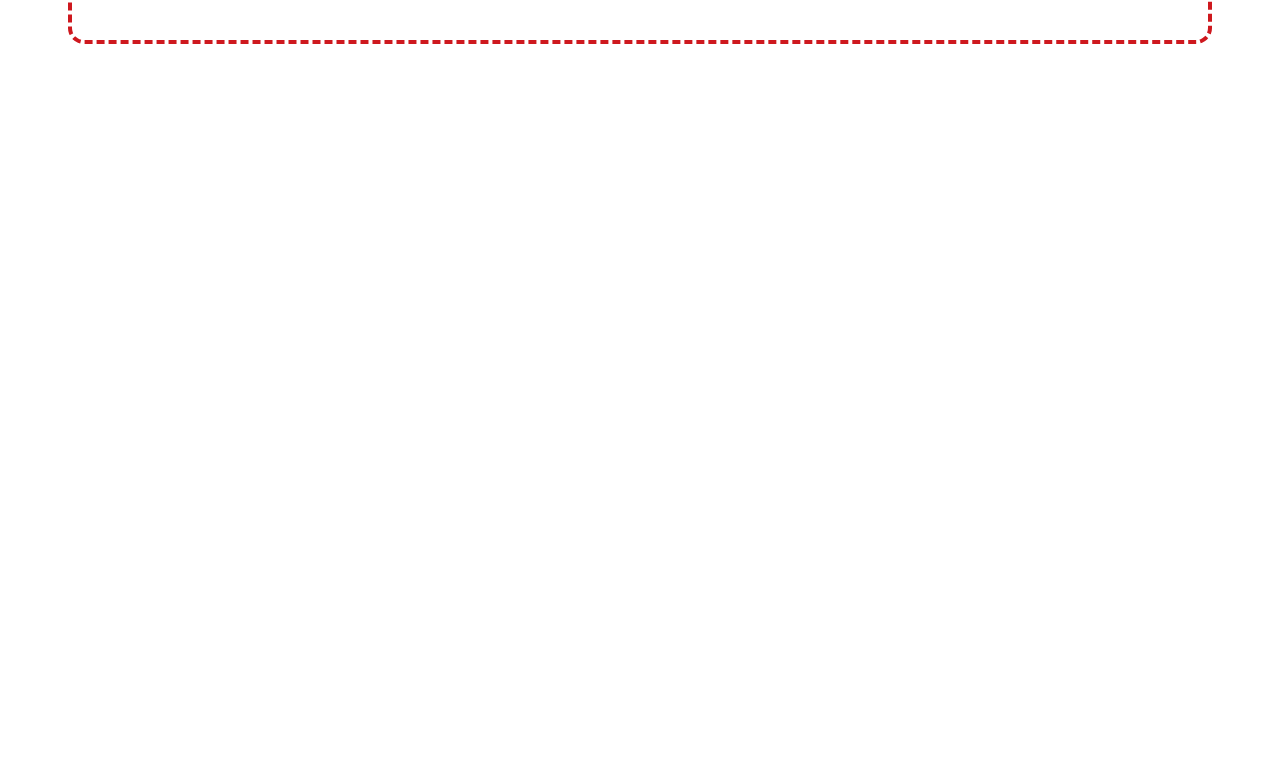
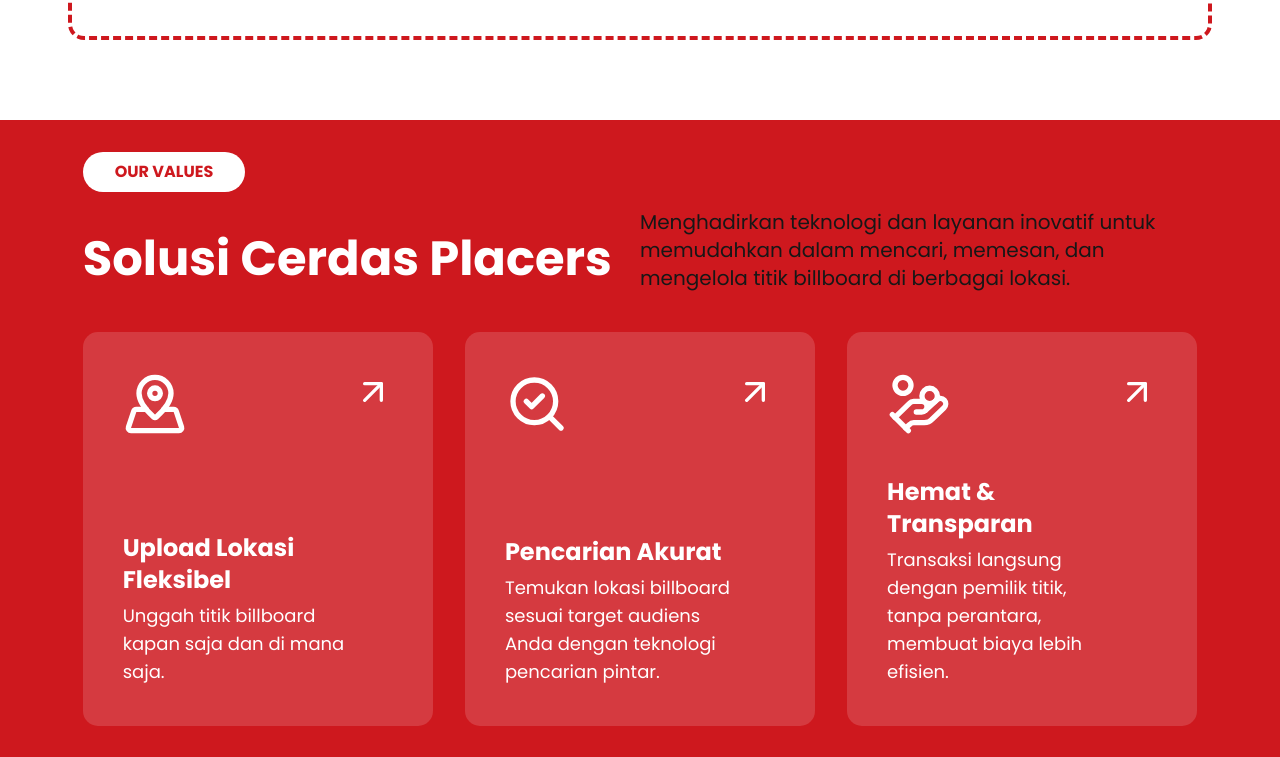
Before and after one commit to Utero-Interns/placers-website, a Next.js app: page / in a window 1280 px wide. Shown: the part 1220-1977 px from the top of the page. Before the commit the page ends 1264 px from the top, so only its background shows below. Built offline with nearby package versions, Linux system fonts and the light colour scheme.

Commit message:
add: responsive for values section

```diff
--- a/app/page.tsx
+++ b/app/page.tsx
@@ -14,7 +14,7 @@ export default function Home() {
       <main>
         <LandingHero />
         <LandingAboutUs />
-        {/* <LandingValues /> */}
+        <LandingValues />
         {/* <LandingGallery /> */}
         {/* <LandingInvestor /> */}
         {/* <LandingFAQ /> */}
--- a/components/landingpage/LandingAboutUs.tsx
+++ b/components/landingpage/LandingAboutUs.tsx
@@ -6,7 +6,6 @@ export default function LandingAboutUs() {
             id="about-us"
             className="flex items-center justify-center bg-white w-full px-4 mt-8 md:mt-12 lg:mt-16"
         >
-            {/* Main container with responsive padding and spacing */}
             <div
                 className="flex flex-col items-center border-4 rounded-2xl border-dashed border-[var(--color-primary)] w-11/12 space-y-4
                            py-8 px-4
@@ -20,8 +19,6 @@ export default function LandingAboutUs() {
                     bgColor="var(--color-primary)"
                     textColor="white"
                 />
-
-                {/* Responsive heading */}
                 <h1
                     className="text-black font-bold text-center
                                text-2xl
@@ -30,8 +27,6 @@ export default function LandingAboutUs() {
                 >
                     Billboardmu, Kapanpun, Dimanapun
                 </h1>
-
-                {/* Responsive paragraph */}
                 <p
                     className="text-black text-center
                                text-base
--- a/components/landingpage/LandingValues.tsx
+++ b/components/landingpage/LandingValues.tsx
@@ -4,8 +4,8 @@ import SectionTag from "./SectionTag";
 
 export default function LandingValues() {
     return(
-        <section id="values" className="flex flex-col items-center justify-center bg-[var(--color-primary)] w-full pt-5 mt-24">
-            <div className="flex justify-start w-11/12">
+        <section id="values" className="flex flex-col items-center justify-center bg-[var(--color-primary)] w-full px-4 sm:px-6 lg:px-8 pt-8 mt-12 md:mt-16 lg:mt-20 2xl:mt-24">
+            <div className="w-11/12">
                 <SectionTag
                     text="OUR VALUES"
                     bgColor="white"
@@ -13,18 +13,20 @@ export default function LandingValues() {
                 />
             </div>
 
-
-            <div className="flex justify-between items-end w-11/12 mt-4">
-                <h1 className="text-white text-6xl font-bold w-1/4 leading-snug">
+            <div className="flex flex-col lg:flex-row lg:justify-between lg:items-end w-11/12 mt-6 lg:mt-4 space-y-4 lg:space-y-0">
+                <h1 className="text-white font-bold leading-tight lg:leading-snug
+                               text-3xl sm:text-4xl lg:text-5xl 2xl:text-6xl
+                               w-full lg:w-1/2 2xl:w-1/4">
                     Solusi Cerdas Placers
                 </h1>
 
-                <p className="w-1/3 text-2xl">
+                <p className="w-full lg:w-1/2 2xl:w-1/3
+                              text-base sm:text-lg xl:text-xl 2xl:text-2xl">
                     Menghadirkan teknologi dan layanan inovatif untuk memudahkan dalam mencari, memesan, dan mengelola titik billboard di berbagai lokasi.
                 </p>
             </div>
 
-            <div className="grid grid-cols-3 gap-8 mt-10 mb-20">
+            <div className="grid grid-cols-1 md:grid-cols-2 xl:grid-cols-3 gap-6 md:gap-8 w-11/12 mt-10 mb-12 md:mb-16 2xl:mb-20">
                 <ValuesCard
                     icon={MapPinned}
                     title="Upload Lokasi Fleksibel"
--- a/components/landingpage/SectionTag.tsx
+++ b/components/landingpage/SectionTag.tsx
@@ -9,7 +9,10 @@ export default function SectionTag({
 }) {
   return (
     <h1
-      className={`text-lg font-bold py-2 px-12 w-fit rounded-full`}
+      className={`font-bold w-fit rounded-full
+                  text-sm py-1.5 px-6
+                  md:text-base md:py-2 md:px-8
+                  2xl:text-lg 2xl:px-12`}
       style={{ backgroundColor: bgColor, color: textColor }}
     >
       {text}
--- a/components/landingpage/ValuesCard.tsx
+++ b/components/landingpage/ValuesCard.tsx
@@ -8,15 +8,31 @@ type ValuesCardProps = {
 
 export default function ValuesCard({ icon: Icon, title, description }: ValuesCardProps) {
   return (
-    <div className="bg-white/15 py-14 px-11 h-[390px] w-[560px] rounded-[15px] space-y-11">
-      <div className="flex justify-between items-center">
-        <Icon className="text-white w-20 h-20 mb-4" />
-        <ArrowUpRight className="text-white w-11 h-11 mb-4" />
+    <div className="bg-white/15 rounded-[15px] flex flex-col justify-between
+                   p-6 space-y-6 min-h-[300px]
+                   md:p-8 md:space-y-8
+                   xl:p-10 xl:space-y-10
+                   2xl:py-14 2xl:px-11 2xl:space-y-11 2xl:min-h-[390px] 2xl:w-fit">
+      <div className="flex justify-between items-start">
+        <Icon className="text-white
+                       w-12 h-12
+                       md:w-16 md:h-16
+                       2xl:w-20 2xl:h-20" />
+        <ArrowUpRight className="text-white
+                               w-8 h-8
+                               md:w-10 md:h-10
+                               2xl:w-11 2xl:h-11" />
       </div>
 
-      <div className="space-y-1.5 w-4/5">
-        <h1 className="text-white text-3xl font-bold">{title}</h1>
-        <p className="text-white text-xl">{description}</p>
+      <div className="space-y-1.5 w-full xl:w-5/6 2xl:w-4/5">
+        <h1 className="text-white font-bold
+                       text-xl
+                       md:text-2xl
+                       2xl:text-3xl">{title}</h1>
+        <p className="text-white
+                      text-base
+                      md:text-lg
+                      2xl:text-xl">{description}</p>
       </div>
     </div>
   );
```
